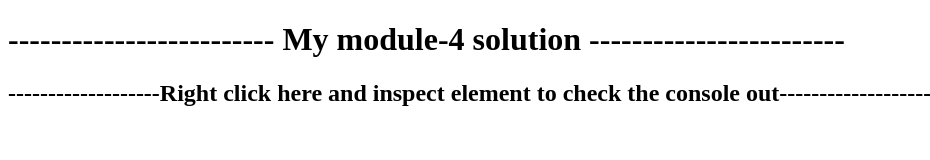
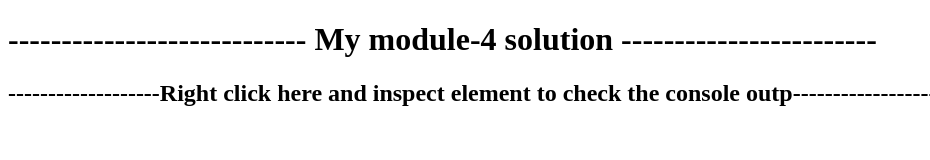
Before and after one commit to Manishk93930/manishk93930mod4_sol, a plain HTML site: page mod4_sol/index.html in a window 1280 px wide. Shown: the whole page, without its empty margins (0-930 px from the left). Drawn offline with Linux system fonts and the light colour scheme.

Commit message:
index.html

```diff
--- a/mod4_sol/index.html
+++ b/mod4_sol/index.html
@@ -1,14 +1,12 @@
 <!DOCTYPE html>
 <html>
 <head>
-	<title></title>
+	<title>Javascript test</title>
 </head>
 <body>
-	<h1>------------------------- My module-4 solution ------------------------</h1>
-  <h2>-------------------Right click here and inspect element to check the console out--------------------</h2>
+	<h1>---------------------------- My module-4 solution ------------------------</h1>
+        <h2>-------------------Right click here and inspect element to check the console outp--------------------</h2>
 	<script src="script.js" ="text/javascript">
-
-		</script>
-
+        </script>
 </body>
 </html>
```
